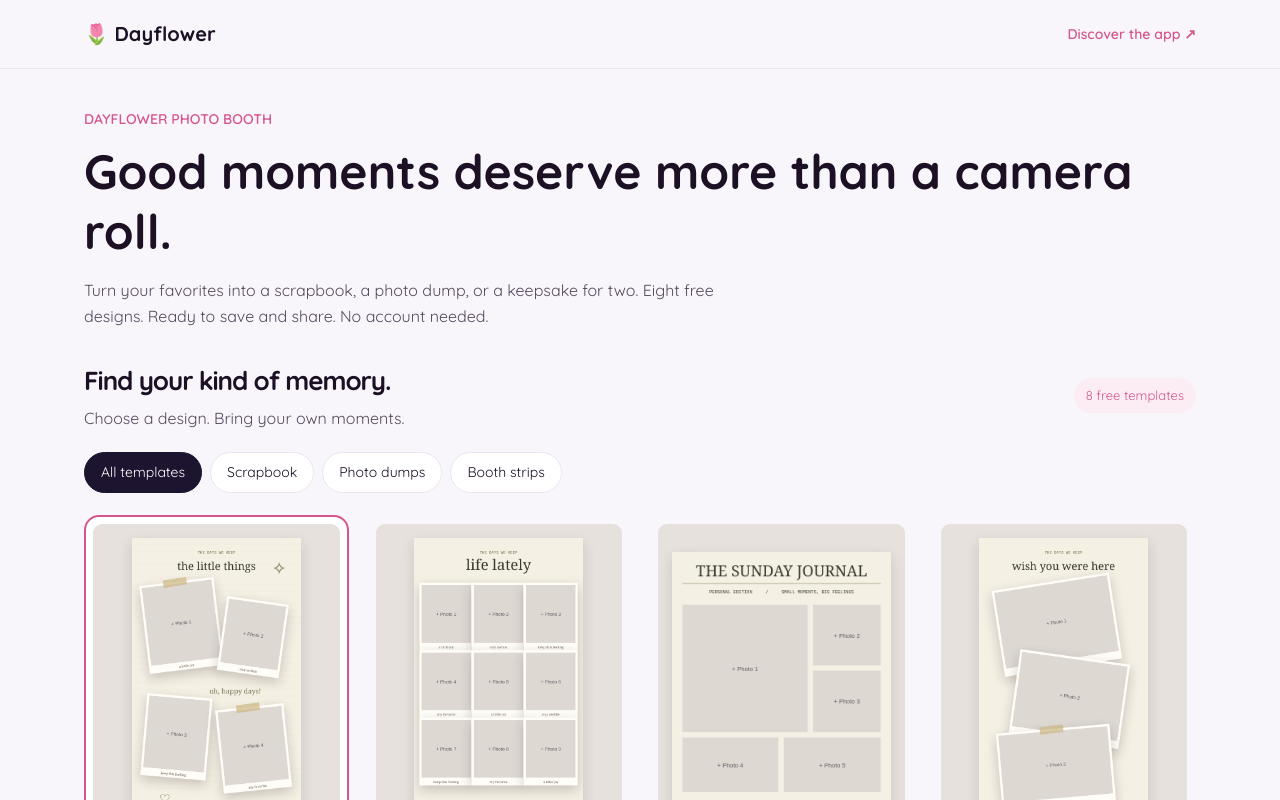
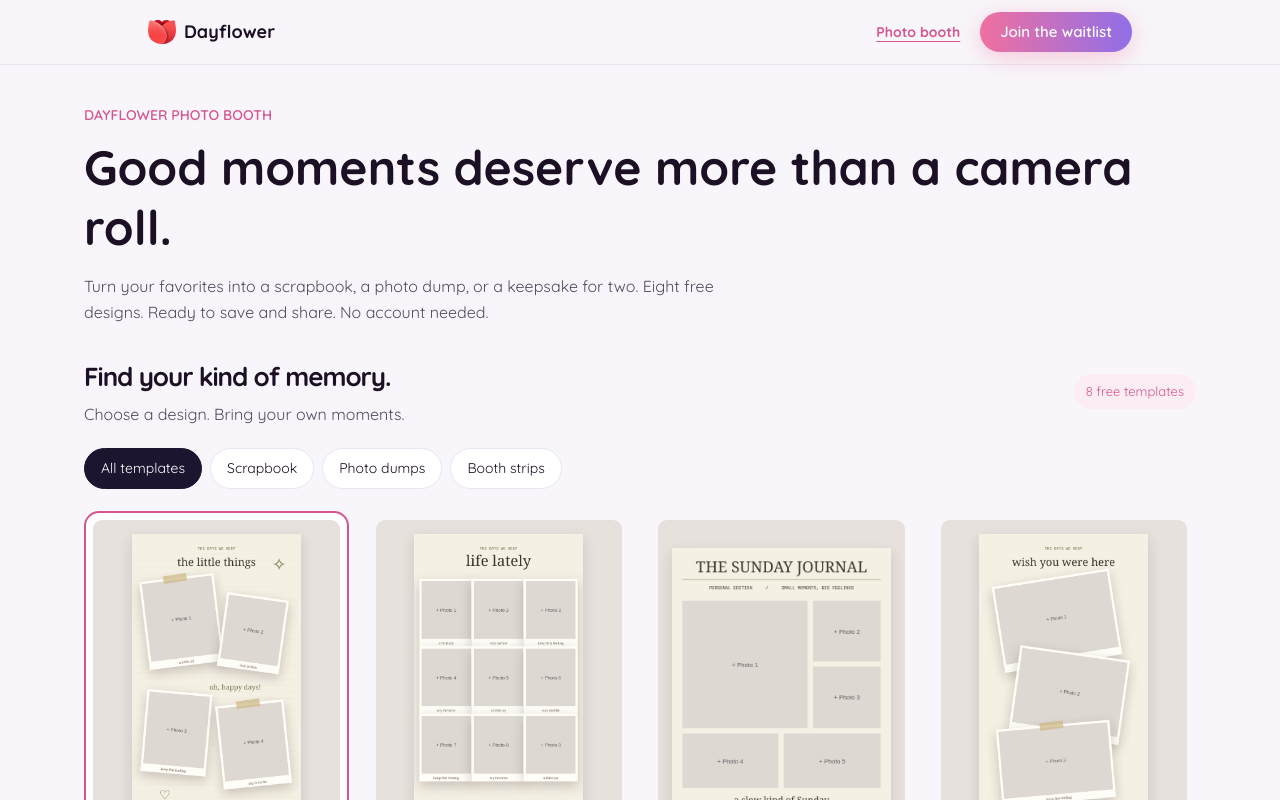
Before and after one commit to jccudiamat/dayflower, a Next.js app in the folder website/: page /photobooth in a window 1280 px wide. Shown: the top 800 px of the page. Built offline with nearby package versions, Linux system fonts and the light colour scheme.

Commit message:
Connect photo booth and waitlist with shared Dayflower navigation

```diff
--- /dev/null
+++ b/website/app/components/SiteHeader.tsx
@@ -0,0 +1,23 @@
+import Image from "next/image";
+import Link from "next/link";
+
+export default function SiteHeader({ photobooth = false }: { photobooth?: boolean }) {
+  return (
+    <header className="sticky top-0 z-50 border-b border-border-soft bg-bg/85 backdrop-blur">
+      <nav aria-label="Main navigation" className="mx-auto flex min-h-16 max-w-5xl flex-wrap items-center justify-between gap-3 px-5 py-3">
+        <Link href="/" aria-label="Dayflower home" className="flex shrink-0 items-center gap-2 rounded text-lg font-bold focus-visible:outline-2 focus-visible:outline-offset-4 focus-visible:outline-brand-dark">
+          <Image src="/mark.png" alt="" width={360} height={360} className="h-7 w-7" />
+          Dayflower
+        </Link>
+        <div className="flex w-full flex-wrap items-center justify-between gap-3 sm:w-auto sm:justify-end sm:gap-5">
+          <Link href="/photobooth" aria-current={photobooth ? "page" : undefined} className={`rounded py-2 text-sm font-bold text-brand-dark hover:underline focus-visible:outline-2 focus-visible:outline-offset-4 focus-visible:outline-brand-dark ${photobooth ? "underline underline-offset-4" : ""}`}>
+            Photo booth
+          </Link>
+          <Link href="/#waitlist" className="gradient-button !h-10 !px-5 text-sm focus-visible:outline-2 focus-visible:outline-offset-4 focus-visible:outline-brand-dark">
+            Join the waitlist
+          </Link>
+        </div>
+      </nav>
+    </header>
+  );
+}
--- a/website/app/page.tsx
+++ b/website/app/page.tsx
@@ -1,3 +1,4 @@
+import SiteHeader from "./components/SiteHeader";
 import Image from "next/image";
 import ProductTour from "./components/ProductTour";
 import Link from "next/link";
@@ -11,17 +12,7 @@ export default function Home() {
   return (
     <div className="min-h-screen">
       {/* ── Nav ─────────────────────────────────────────────────────────── */}
-      <header className="sticky top-0 z-50 border-b border-border-soft bg-bg/85 backdrop-blur">
-        <div className="mx-auto flex h-16 max-w-5xl items-center justify-between gap-4 px-5">
-          <a href="#top" className="flex shrink-0 items-center gap-2 text-lg font-bold">
-            <Image src="/mark.png" alt="" width={360} height={360} className="h-7 w-7" />
-            Dayflower
-          </a>
-          <a href="#waitlist" className="gradient-button !h-10 !px-5 text-sm">
-            Join the waitlist
-          </a>
-        </div>
-      </header>
+      <SiteHeader />
 
       <main id="top">
         {/* ── Hero ──────────────────────────────────────────────────────── */}
@@ -50,7 +41,7 @@ export default function Home() {
                 A private app for exactly two people — somewhere to land on
                 each other every day when you can&rsquo;t be in the same room.
               </p>
-              <div className="mt-8" id="waitlist">
+              <div className="mt-8 scroll-mt-36 sm:scroll-mt-24" id="waitlist">
                 <WaitlistForm dark />
                 <p className="mt-3 pl-1 text-xs text-on-dark-muted">
                   Free at launch. One email when it&rsquo;s ready — nothing else.
--- a/website/app/photobooth/page.tsx
+++ b/website/app/photobooth/page.tsx
@@ -1,3 +1,4 @@
+import SiteHeader from "../components/SiteHeader";
 import type { Metadata } from "next";
 import Link from "next/link";
 import Booth from "./Booth";
@@ -19,7 +20,7 @@ const faqs = [
 function AdSpace({ id }: { id: string }) { return <aside id={id} className="ad-reservation" aria-label="Reserved advertising space">ADVERTISEMENT<small>Reserved space</small></aside>; }
 export default function PhotoboothPage() {
   return <>
-    <header className="border-b border-border-soft bg-bg"><nav className="mx-auto flex max-w-6xl items-center justify-between gap-4 px-5 py-5"><Link href="/" className="text-xl font-bold">🌷 Dayflower</Link><Link href="/#waitlist" className="text-sm font-semibold text-brand-dark">Discover the app ↗</Link></nav></header>
+    <SiteHeader photobooth />
     <main className="mx-auto max-w-6xl px-5 py-10">
       <p className="text-sm font-semibold text-brand-dark">DAYFLOWER PHOTO BOOTH</p>
       <h1 className="mt-3 text-3xl font-bold leading-tight sm:text-5xl">Good moments deserve more than a camera roll.</h1>
```
